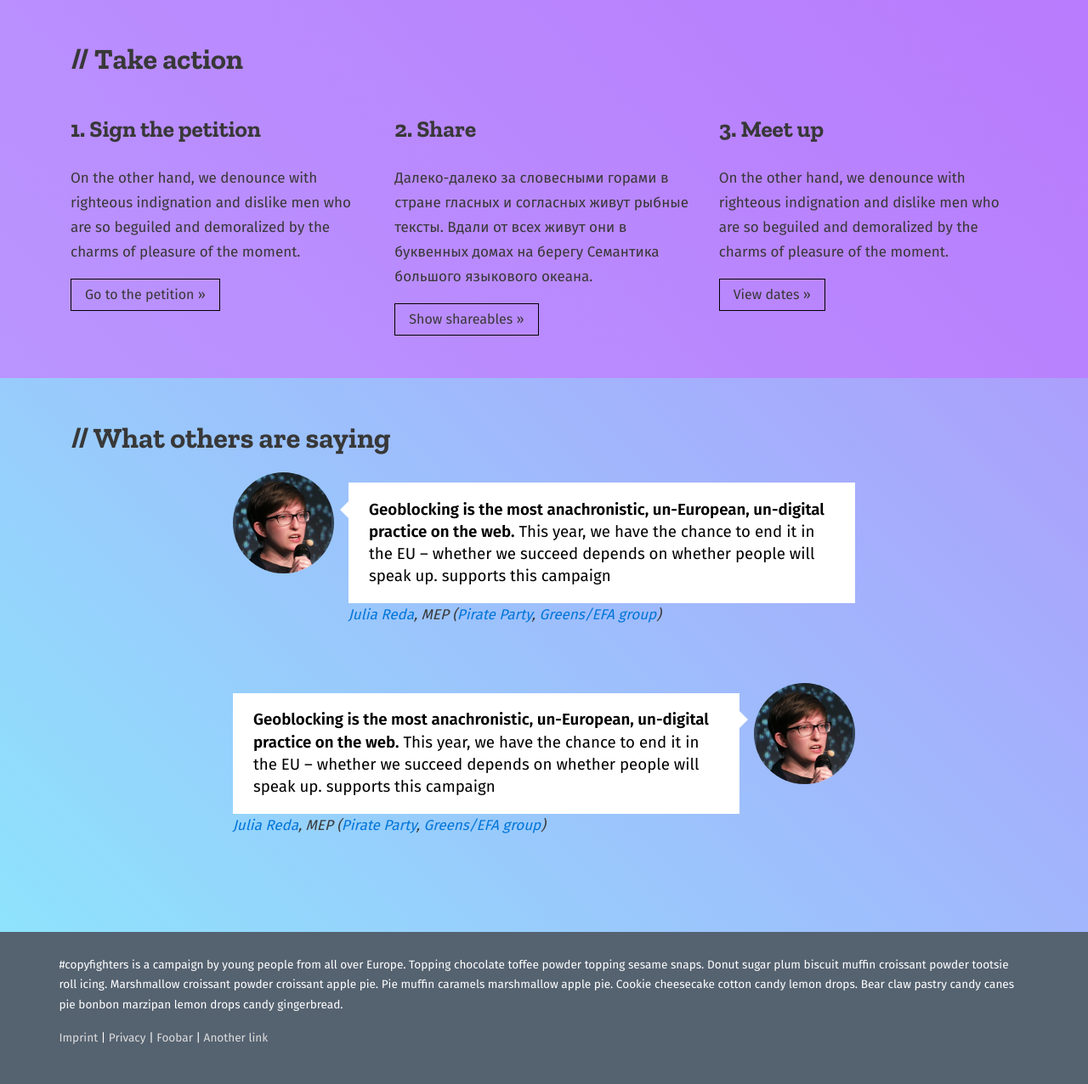
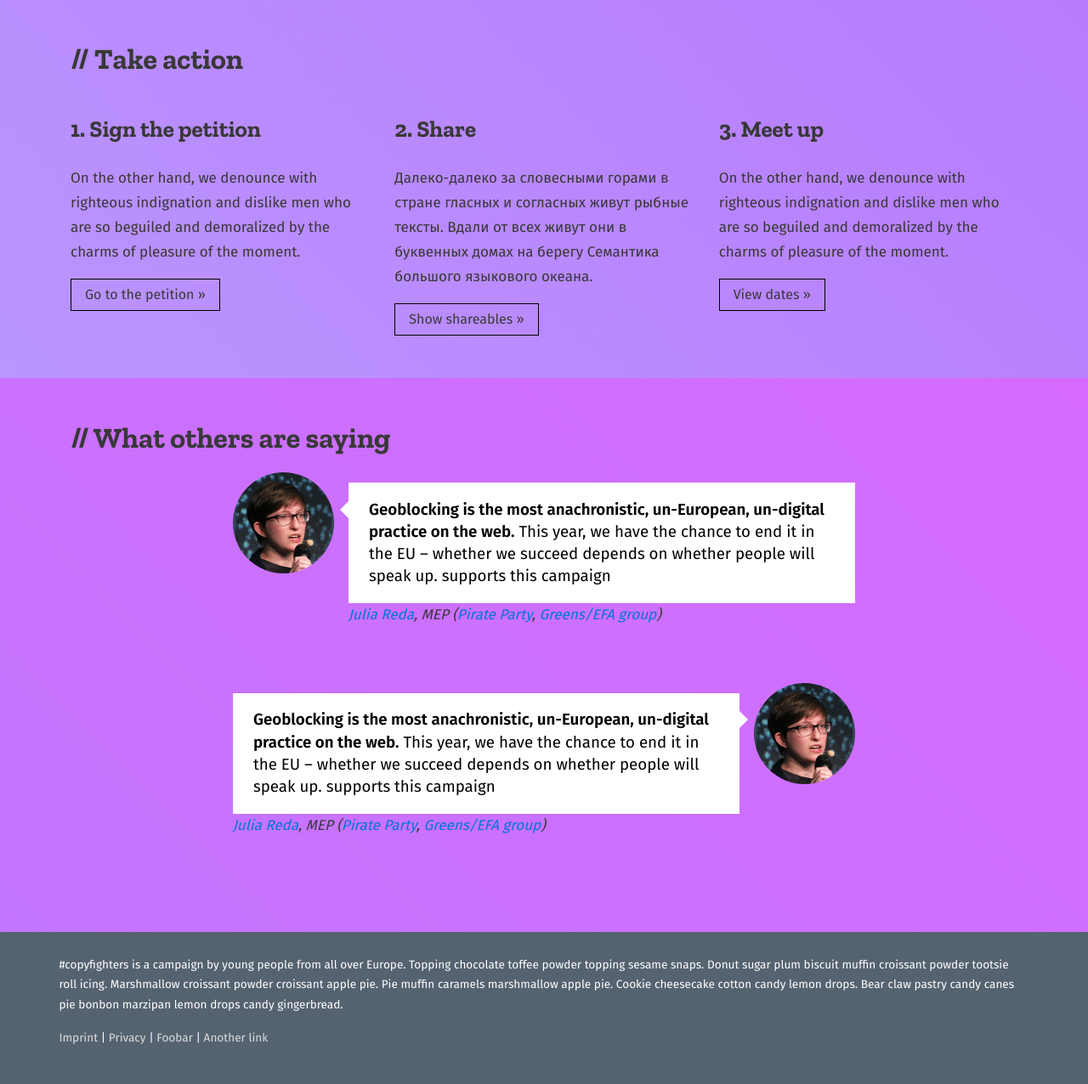
Before and after one commit to copyfighters/copyfighters, a Django app: page / in a window 1280 px wide. Shown: the part 1808-3084 px from the top of the page at 85% size. Run offline with Django 3.2, Linux system fonts and the light colour scheme; style sheets or scripts are compiled from the project's sources; some libraries are stand-ins or nearby versions.

Commit message:
Properly number fifth area

```diff
--- a/sass/main.scss
+++ b/sass/main.scss
@@ -48,6 +48,10 @@ div.area-4 {
 	@include gradient-directional($start-color: #ba95fe, $end-color: #b87bfd);
 }
 
+div.area-5 {
+	@include gradient-directional($start-color: #c375fe, $end-color: #d66afe);
+}
+
 @import 'quotes';
 
 div.footer {
--- a/templates/index.html
+++ b/templates/index.html
@@ -73,7 +73,7 @@
 				<p><a class="btn btn-default" href="#" role="button">View dates »</a></p>
 			</div>
 	</div>
-	<div class="row justify-content-center area area-3">
+	<div class="row justify-content-center area area-5">
 		<div class="col col-lg-12">
 			<h2>What others are saying</h2>
 		</div>
```
